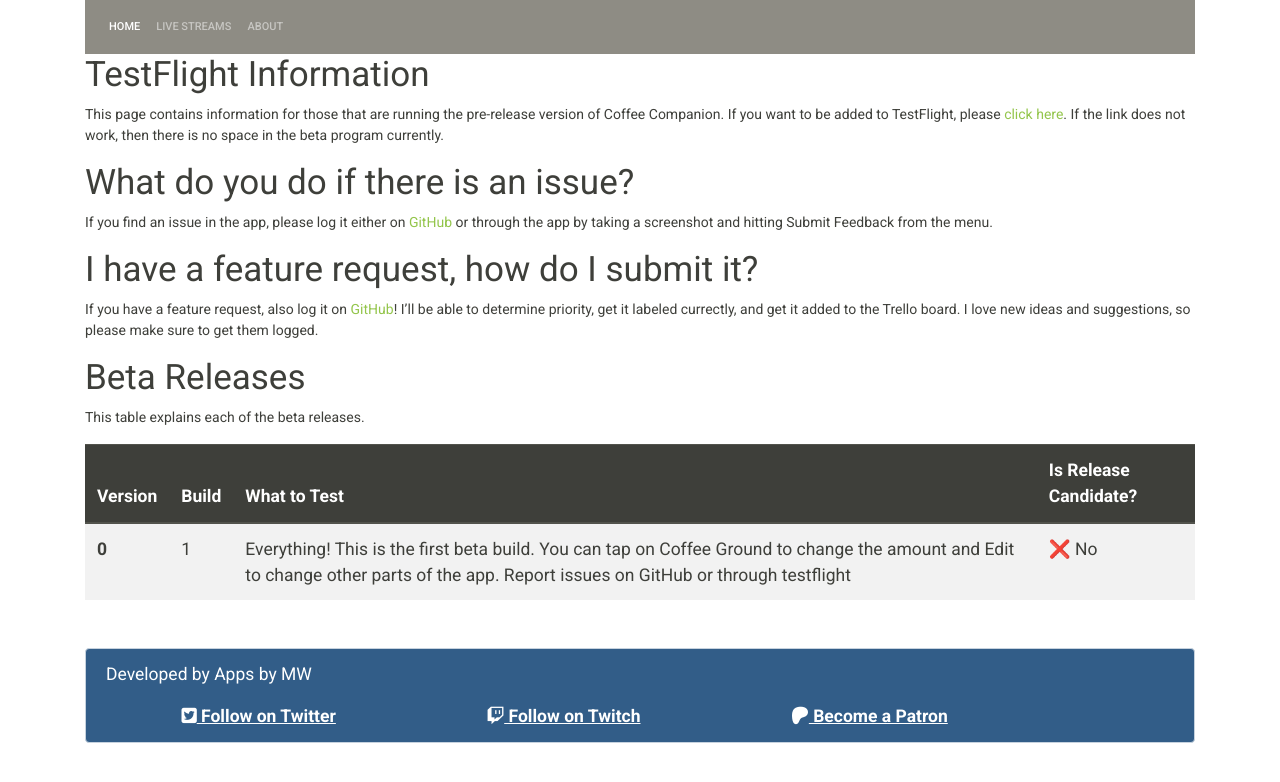
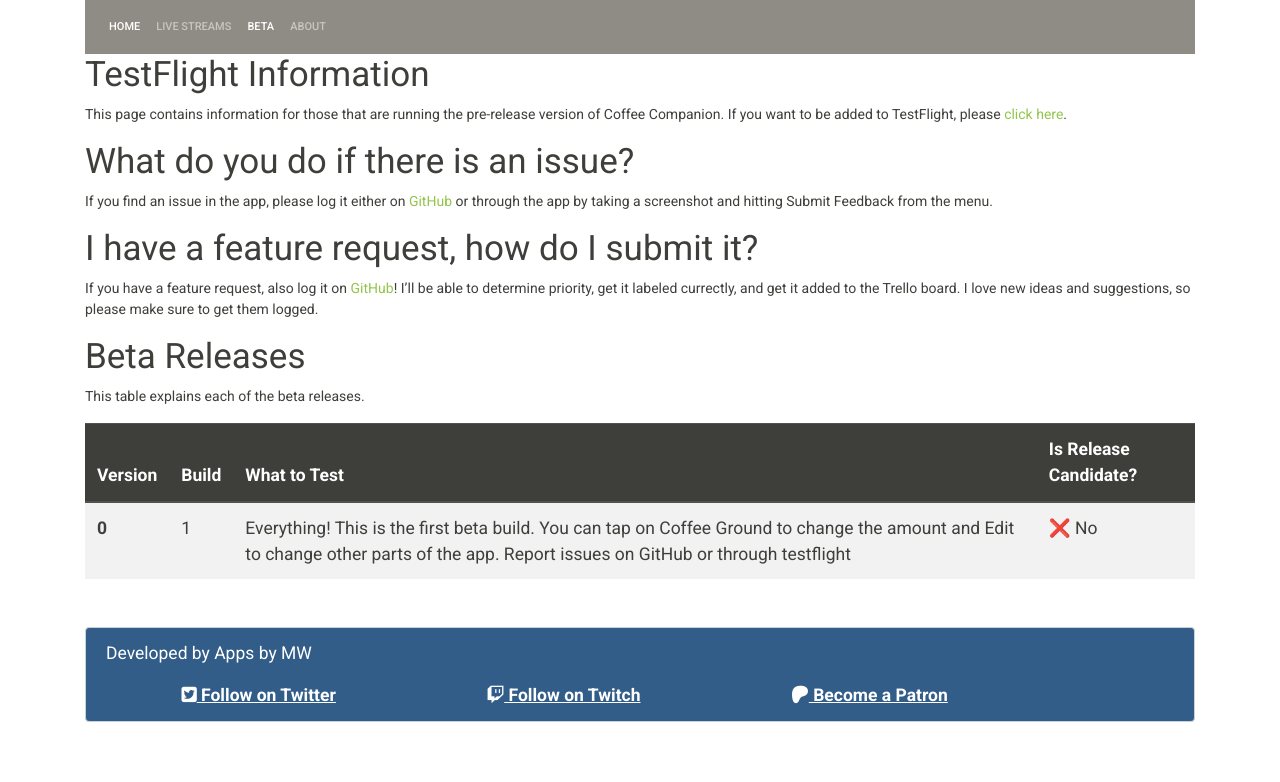
Before and after one commit to appsbymw/coffee-app, a Jekyll site: the page built from necessities/beta.md, in a window 1280 px wide. Shown: the top 782 px of the page. Built offline with Jekyll 4.4.1, drawn with Linux system fonts in a browser that asks for light colours; nearby versions of some CDN libraries.

Commit message:
Adding beta info

```diff
--- a/_data/navigation.yml
+++ b/_data/navigation.yml
@@ -4,5 +4,7 @@
 #   link: /release-notes
 - name: Live Streams
   link: /live-streams
+- name: Beta
+  link: /beta
 - name: About
   link: /about
--- a/necessities/beta.md
+++ b/necessities/beta.md
@@ -6,7 +6,7 @@
 
 # TestFlight Information
 
-This page contains information for those that are running the pre-release version of Coffee Companion. If you want to be added to TestFlight, please [click here](). If the link does not work, then there is no space in the beta program currently.
+This page contains information for those that are running the pre-release version of Coffee Companion. If you want to be added to TestFlight, please [click here](https://testflight.apple.com/join/KUcqx4Mp).
 
 # What do you do if there is an issue?
 
```
